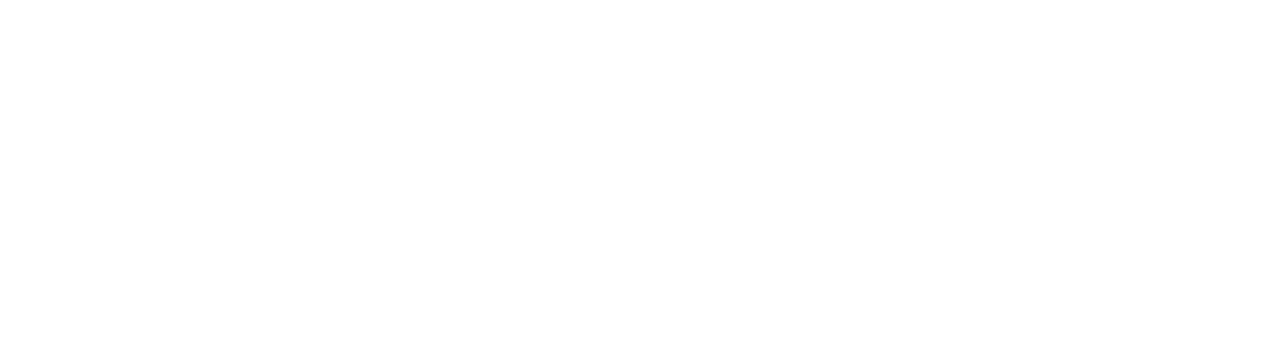
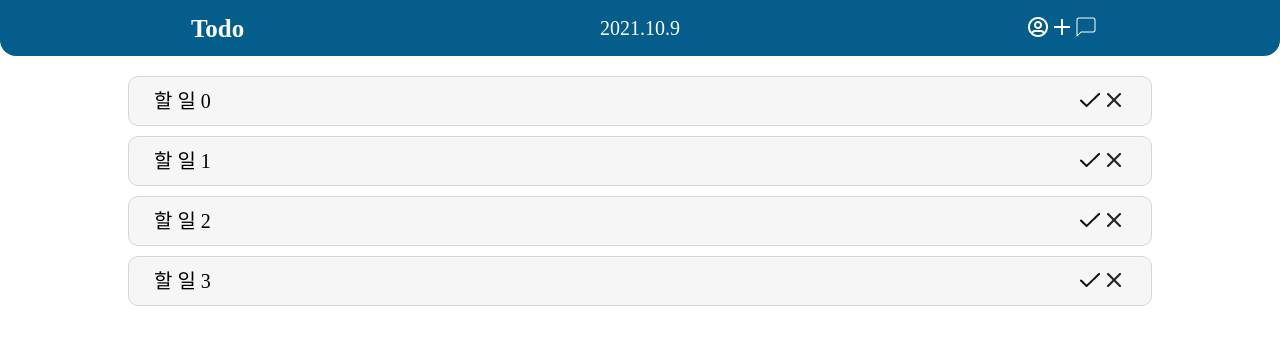
Before and after one commit to giljung456/react-practice, a React (Create React App) app in the folder client/: page / in a window 1280 px wide. Shown: the top 344 px of the page. Built offline with nearby package versions, Linux system fonts and the light colour scheme.

Commit message:
feat: page-Main 컴포넌트 추가

```diff
--- a/client/src/App.js
+++ b/client/src/App.js
@@ -1,5 +1,11 @@
+import { Main } from "./pages";
+
 function App() {
-  return <div className="App"></div>;
+  return (
+    <div className="App">
+      <Main></Main>
+    </div>
+  );
 }
 
 export default App;
--- /dev/null
+++ b/client/src/pages/Main/index.js
@@ -0,0 +1,63 @@
+import { Header, TodoList } from "../../components/organisms";
+import { user, add, chat } from "../../assets/icons";
+import "./index.scss";
+
+function Main() {
+  const today = `${String(new Date().getFullYear())}.${String(new Date().getMonth() + 1)}.${String(new Date().getDate())}`;
+  return (
+    <div className="page-main">
+      <Header
+        title="Todo"
+        onTitleClick={() => console.log("메인 페이지로 이동")}
+        date={today}
+        navMenus={[
+          {
+            src: user,
+            width: "24px",
+            height: "24px",
+            alt: "user",
+            onClick: () => console.log("유저 페이지로 이동"),
+          },
+          {
+            src: add,
+            width: "24px",
+            height: "24px",
+            alt: "add",
+            onClick: () => console.log("할 일 추가 페이지로 이동"),
+          },
+          {
+            src: chat,
+            width: "24px",
+            height: "24px",
+            alt: "chat",
+            onClick: () => console.log("채팅 페이지로 이동"),
+          },
+        ]}
+      ></Header>
+      <main>
+        <TodoList
+          todos={[
+            {
+              title: "할 일 0",
+              id: 0,
+            },
+            {
+              title: "할 일 1",
+              id: 1,
+            },
+            {
+              title: "할 일 2",
+              id: 2,
+            },
+            {
+              title: "할 일 3",
+              id: 3,
+            },
+          ]}
+        ></TodoList>
+      </main>
+    </div>
+  );
+}
+
+export default Main;
--- /dev/null
+++ b/client/src/pages/Main/index.scss
@@ -0,0 +1,11 @@
+.page-main {
+  header {
+    margin-bottom: 20px;
+  }
+
+  .todo-list {
+    display: flex;
+    flex-direction: column;
+    align-items: center;
+  }
+}
--- a/client/src/pages/index.js
+++ b/client/src/pages/index.js
@@ -0,0 +1 @@
+export { default as Main } from "./Main";
```
